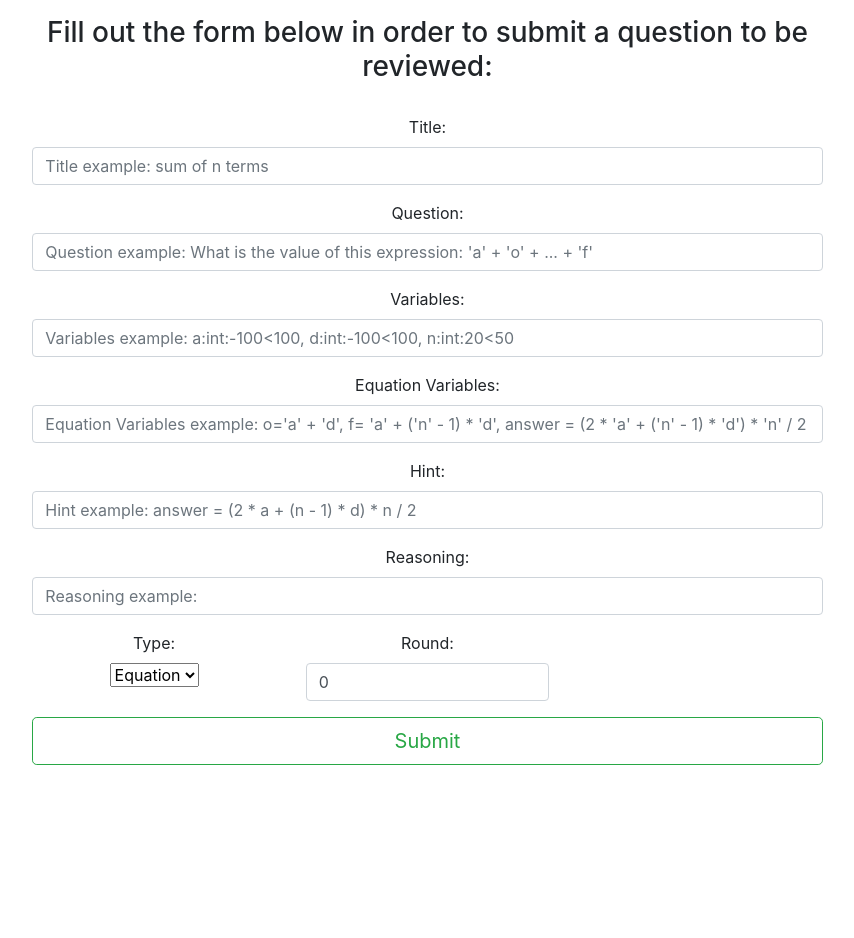
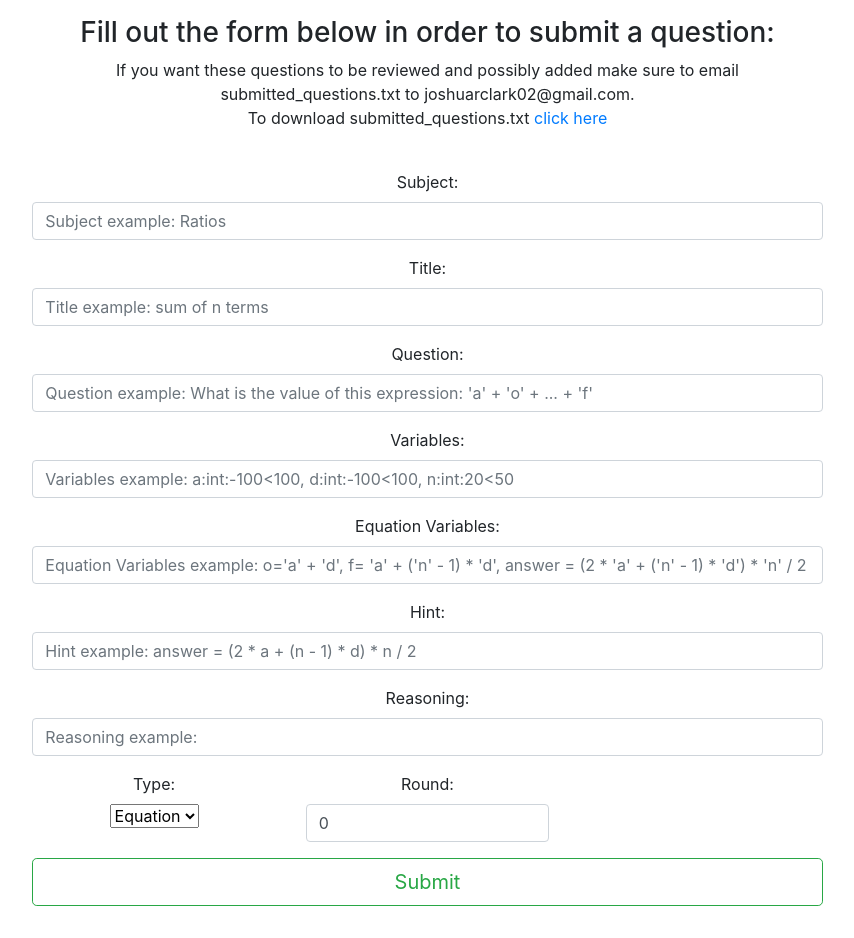
Before and after one commit to joshuaRC02/Study-Help, a Flask app: page /submit in a window 1280 px wide. Shown: the part 56-994 px from the top of the page, without its empty margins (229-1083 px from the left). Before the commit the page ends 821 px from the top, so only its background shows below. Run offline with Flask 2, Linux system fonts and the light colour scheme; some libraries are stand-ins or nearby versions.

Commit message:
fixed and added some stuff
~fixed directory ref issue
~added subject to submit question in order to make people do a lil more work for me
~added ability to download submitted questions to send to me
~added some html to submit

```diff
--- a/app/routes.py
+++ b/app/routes.py
@@ -1,5 +1,5 @@
 # sets up how the website flows
-from flask import render_template, flash, redirect, request, url_for, session
+from flask import render_template, flash, redirect, request, url_for, session, send_file
 from app import app
 from os import getcwd
 # home page stuff
@@ -8,7 +8,7 @@ from os import getcwd
 def index():
     # initalizing all the vars for the session
     path = getcwd()
-    path = path + "\\questions\\subjects.txt"
+    path = path + "/questions/subjects.txt"
     f = open(path, 'r')
     subjects = list(f.readlines())
     f.close()
@@ -72,9 +72,10 @@ def testing():
 def submit():
     if request.method == 'POST':
         path = getcwd()
-        path = path + "\\questions\\submitted questions.txt"
+        path = path + "submitted questions.txt"
         f = open(path, 'a')
         # adding all the different vars to the new question file
+        f.write('subject: "{}'.format(request.form['subject']))
         f.write('title: "{}"\n'.format(request.form['title']))
         f.write('question: "{}"\n'.format(request.form['question']))
         f.write('type: "{}"\n'.format(request.form['type']))
@@ -86,6 +87,11 @@ def submit():
         f.close()
         return redirect(url_for('submit'))
     return render_template('submit.html', title='Submit')
+
+@app.route('/submit/download')
+def download():
+    path = "submitted_questions.txt"
+    return send_file(path, as_attachment=True)
 
 @app.route('/new_session')
 def new_session():
--- a/app/templates/submit.html
+++ b/app/templates/submit.html
@@ -6,10 +6,16 @@
 
 {% block content %}
 <div id="text">
-    <h3>Fill out the form below in order to submit a question to be reviewed:</h3>
+    <h3>Fill out the form below in order to submit a question:</h3>
+    <p>If you want these questions to be reviewed and possibly added make sure to email submitted_questions.txt to joshuarclark02@gmail.com. <br>
+    To download submitted_questions.txt <a href="{{ url_for('download') }}" target="_blank">click here</a></p>
     <br>
     <body class="text-center" data-gr-c-s-loaded="true">
         <form class="form-submit"  method="POST">
+            <div class="mb-3">
+                <label for="subject">Subject:</label>
+                <input type="text" class="form-control" placeholder="Subject example: Ratios" id="subject" name="subject" autocomplete="off" required>
+            </div>
             <div class="mb-3">
                 <label for="title">Title:</label>
                 <input type="text" class="form-control" placeholder="Title example: sum of n terms" id="title" name="title" autocomplete="off" required>
```
Also changed, not shown: questions/submitted questions.txt (deleted, +0 -8 lines), app/submitted_questions.txt (added), 3 other files.
